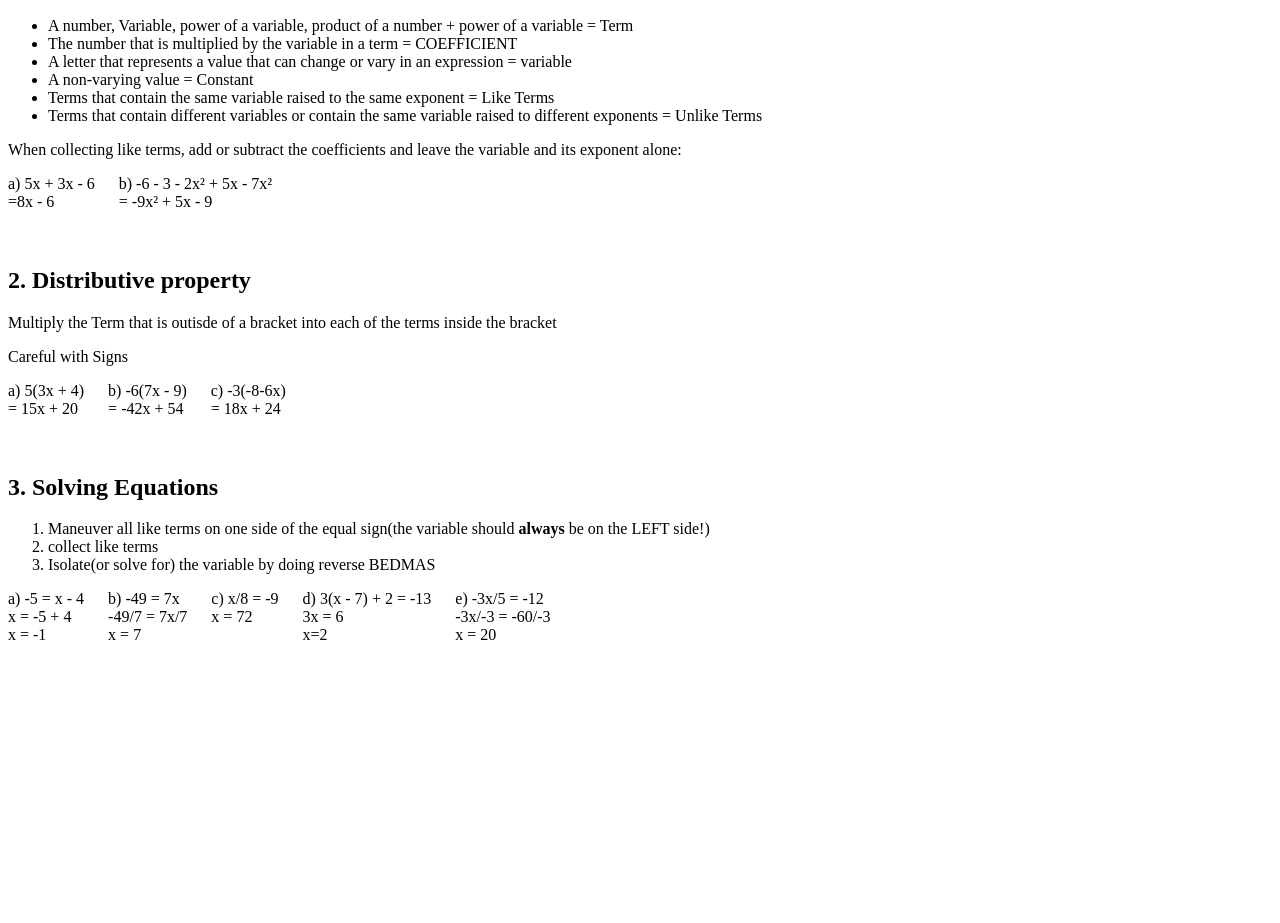
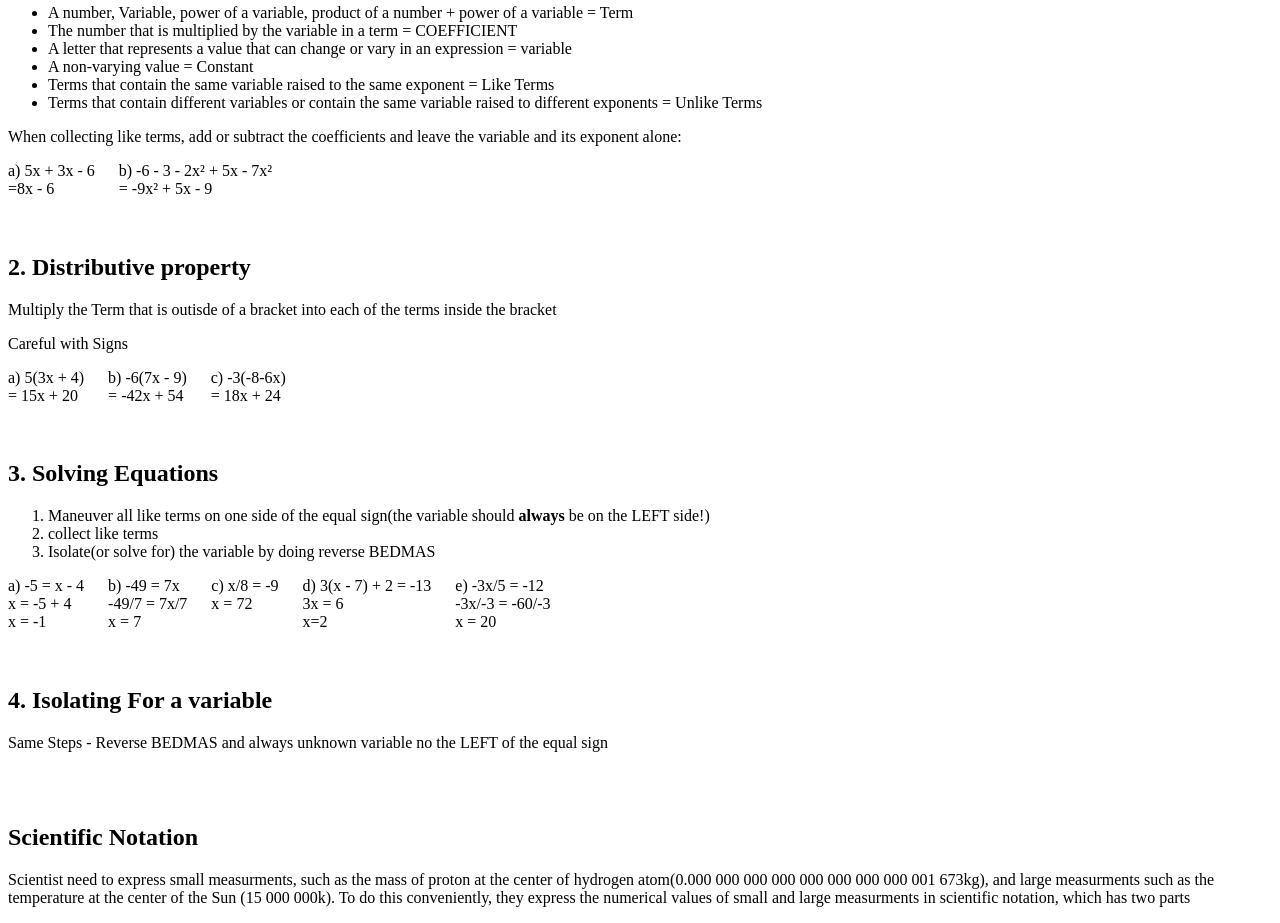
Before and after one commit to hjzres/notes, a plain HTML site: page Physics.html in a window 1280 px wide. Shown: the part 176-1099 px from the top of the page. Before the commit the page ends 828 px from the top, so only its background shows below. Drawn offline with Linux system fonts and the light colour scheme.

Commit message:
Physics updated

```diff
--- a/Physics.html
+++ b/Physics.html
@@ -10,7 +10,7 @@
     <a href="index.html"><button class="back">Back</button></a>
     <br>
     <br>
-    <div class="review1">
+    <section class="review1">
         <p>
             <h1>
                 Review
@@ -128,6 +128,16 @@
                 x = 20
             </div>
         </div>
-    </div>
+        <br>
+        <br>
+        <h2>4. Isolating For a variable</h2>
+        <p>Same Steps - Reverse BEDMAS and always unknown variable no the LEFT of the equal sign</p>
+        <br>
+        <br>
+        <h2>Scientific Notation</h2>
+        <p>
+            Scientist need to express small measurments, such as the mass of proton at the center of hydrogen atom(0.000 000 000 000 000 000 000 000 001 673kg), and large measurments such as the temperature at the center of the Sun (15 000 000k). To do this conveniently, they express the numerical values of small and large measurments in scientific notation, which has two parts
+        </p>
+    </section>
 </body>
 </html>
```
Also changed, not shown: Images/ScientificNotationExponentToTheLeft.svg (added).
